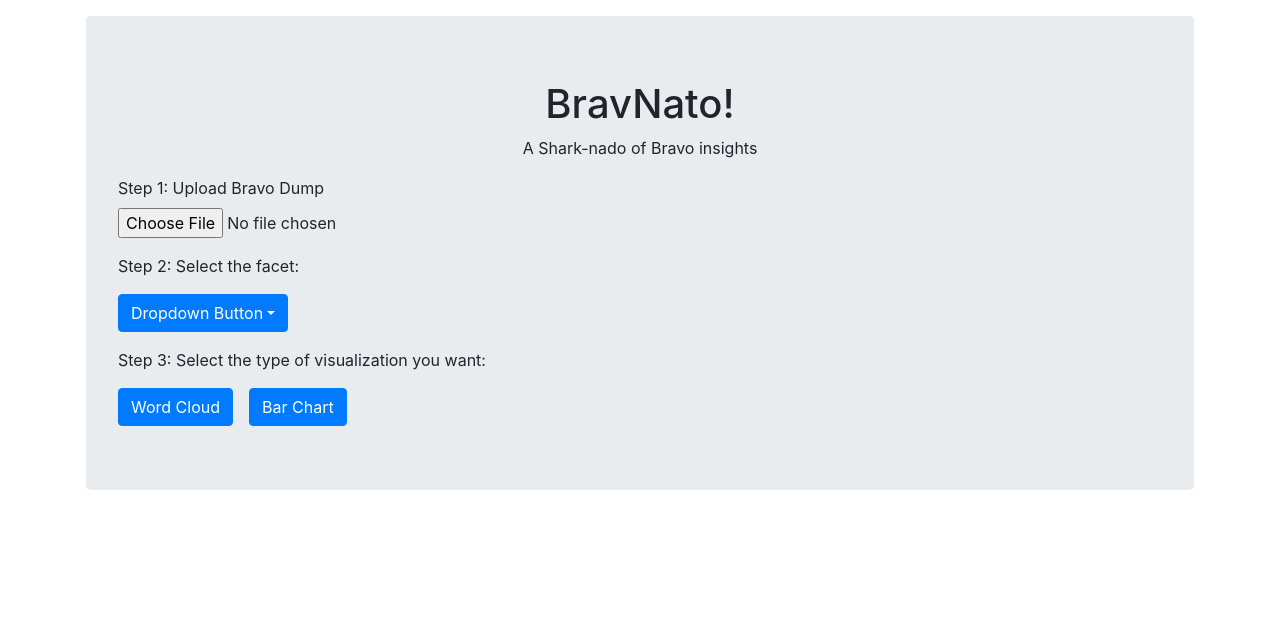
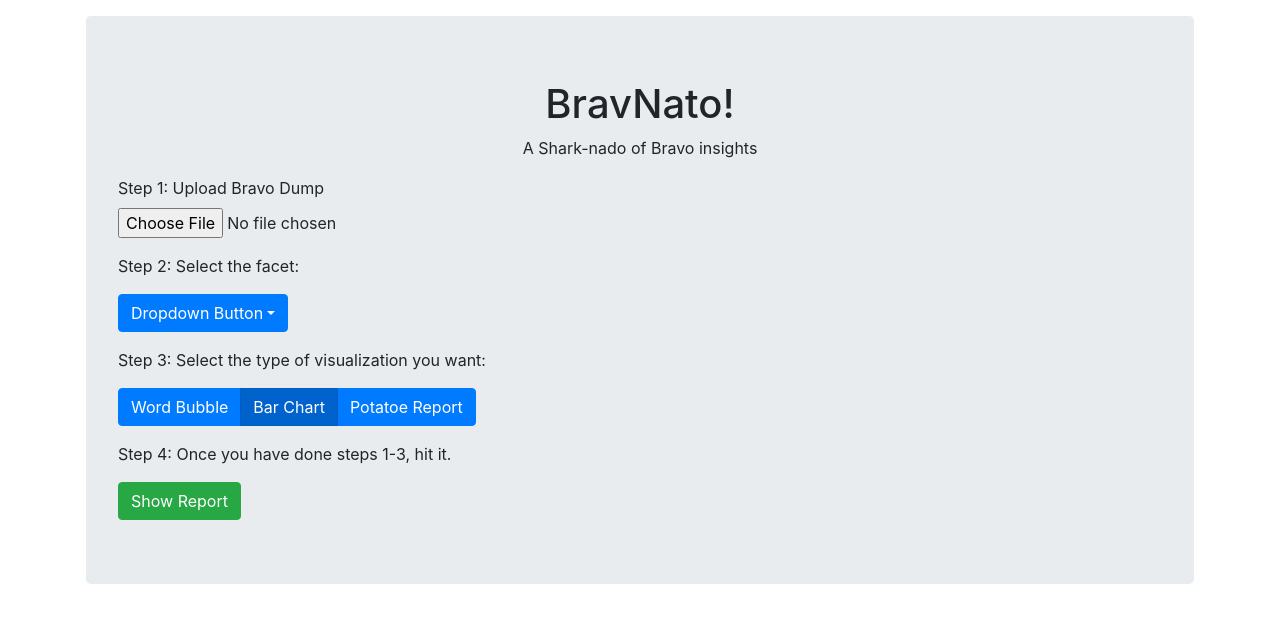
Before and after one commit to dmryan711/BravoApp, a React (Create React App) app in the folder client/: page / in a window 1280 px wide. Shown: the top 622 px of the page. Built offline with nearby package versions, Linux system fonts and the light colour scheme.

Commit message:
Made radio buttons and added a submit button

```diff
--- a/client/src/components/ReportBar.js
+++ b/client/src/components/ReportBar.js
@@ -1,14 +1,59 @@
-import React, { Component } from "react";
-import Button from 'react-bootstrap/Button';
-import ButtonToolbar from 'react-bootstrap/ButtonToolbar';
-class ReportBar extends Component {
-    render(){
-        return(
-            <ButtonToolbar className="custom-btn-toolbar">
-                <Button>Word Cloud</Button>
-                <Button>Bar Chart</Button>
-            </ButtonToolbar>
-        )
-    }
+import React from "react";
+import ToggleButton from "react-bootstrap/ToggleButton";
+import ToggleButtonGroup from "react-bootstrap/ToggleButtonGroup";
+// import "bootstrap/dist/css/bootstrap.min.css";
+export default function ReportBar() {
+  const [value, setValue] = React.useState(2);
+  const handleChange = val => setValue(val);
+  return (
+    <ToggleButtonGroup
+      name="value"
+      type="radio"
+      value={value}
+      onChange={handleChange}
+    >
+      <ToggleButton value={1}>Word Bubble</ToggleButton>
+      <ToggleButton value={2}>Bar Chart</ToggleButton>
+      <ToggleButton value={3}>Potatoe Report</ToggleButton>
+    </ToggleButtonGroup>
+  );
 }
-export default ReportBar;
+// import React, { Component } from "react";
+// import Form from 'react-bootstrap/Form';
+// import Col from 'react-bootstrap/Col';
+// import Row from 'react-bootstrap/Row';
+
+// class ReportBar extends Component {
+
+
+//     render(){
+//         return(
+//             <fieldset>
+//             <Form.Group as={Row}>
+
+//                 <Col sm={12}>
+//                     <Form.Check
+//                     type="radio"
+//                     label="Word Bubble"
+//                     name="formHorizontalRadios"
+//                     id="wordBubbleRadio"
+//                     />
+//                     <Form.Check
+//                     type="radio"
+//                     label="Bar Chart"
+//                     name="formHorizontalRadios"
+//                     id="barChartRadio"
+//                     />
+//                     <Form.Check
+//                     type="radio"
+//                     label="Potatoe"
+//                     name="formHorizontalRadios"
+//                     id="potatoeRadio"
+//                     />
+//                 </Col>
+//             </Form.Group>
+//             </fieldset>
+//         )
+//     }
+// }
+// export default ReportBar;
--- /dev/null
+++ b/client/src/components/SubmitButton.js
@@ -0,0 +1,9 @@
+import React from "react";
+import Button from "react-bootstrap/Button";
+// import "bootstrap/dist/css/bootstrap.min.css";
+export default function SubmitButton() {
+
+  return (
+    <Button variant="success">Show Report</Button>
+  );
+}
--- a/client/src/pages/Home.js
+++ b/client/src/pages/Home.js
@@ -5,6 +5,7 @@ import FacetDropdown from "../components/FacetDropdown";
 import ReportBar from "../components/ReportBar";
 import Jumbotron from 'react-bootstrap/Jumbotron';
 import Container from 'react-bootstrap/Container';
+import SubmitButton from '../components/SubmitButton';
 
 
 
@@ -29,6 +30,9 @@ class Home extends Component  {
                 <p className="top-bumper"> Step 3: Select the type of visualization you want: </p>
                 <ReportBar></ReportBar>
 
+                <p className="top-bumper"> Step 4: Once you have done steps 1-3, hit it.</p>
+                <SubmitButton></SubmitButton>
+
             </Jumbotron>
             </Container>
 
```
